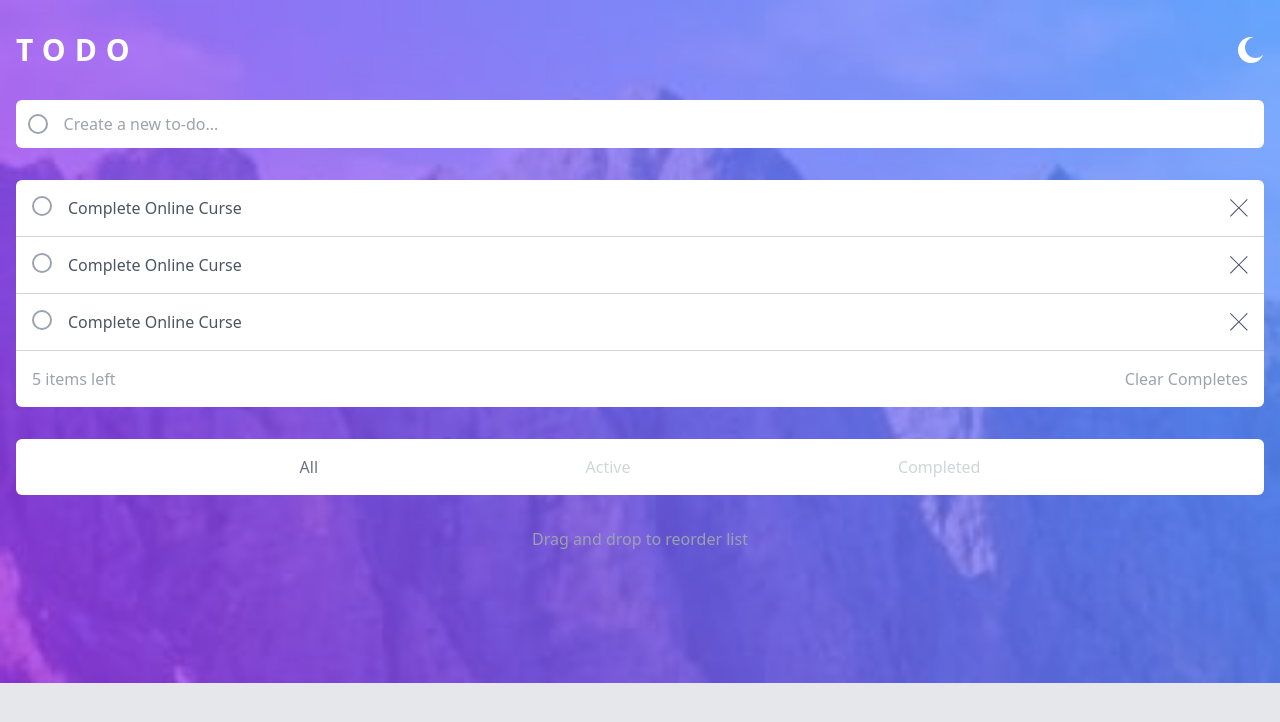
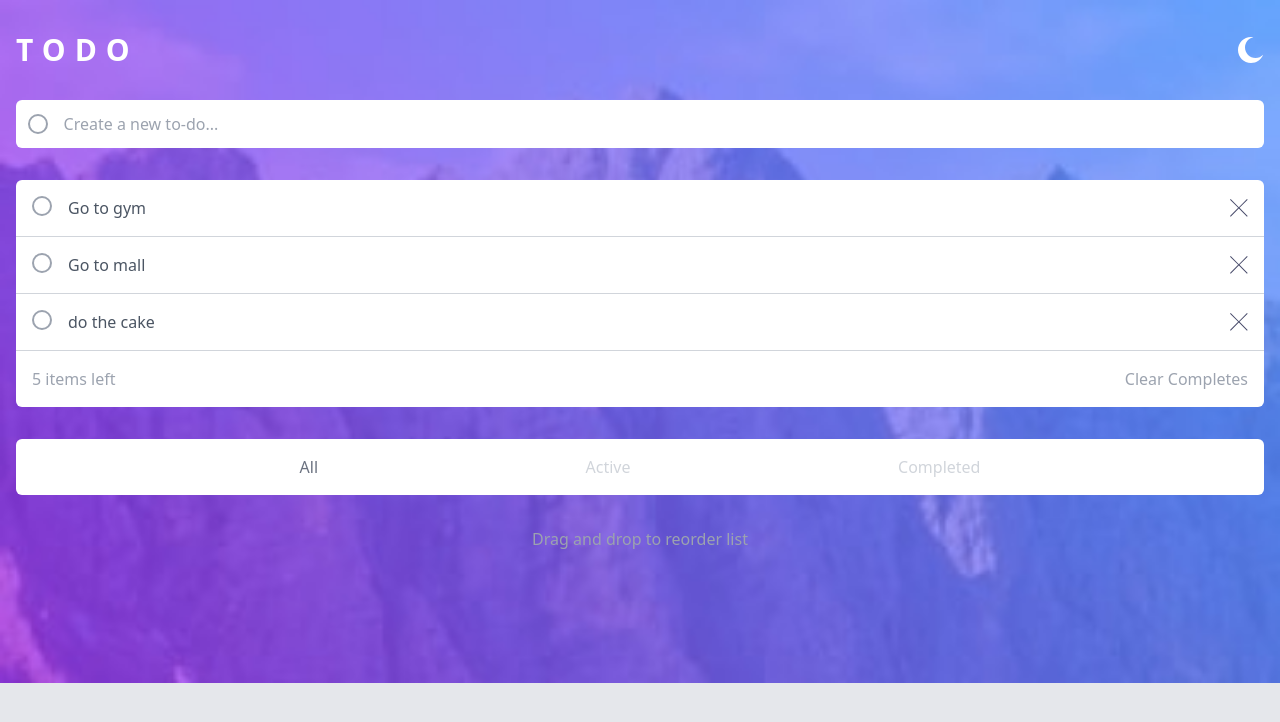
Before and after one commit to LinaAlvarado/Todo-app, a React (Vite) app: page / in a window 1280 px wide. Shown: the top 722 px of the page. Built offline with nearby package versions, Linux system fonts and the light colour scheme.

Commit message:
Creando componentes y funcionalidad de Agregar un to-do

```diff
--- a/src/App.jsx
+++ b/src/App.jsx
@@ -1,68 +1,57 @@
-import CrossIcon from "./components/icons/CrossIcon";
-import MoonIcon from "./components/icons/MoonIcon";
+import { useState } from "react";
+import Header from "./components/Header";
+import TodoComputed from "./components/TodoComputed";
+import TodoCreate from "./components/TodoCreate";
+import TodoFilter from "./components/TodoFilter";
+import TodoList from "./components/TodoList";
+
+const initialStateTodos = [
+  {
+    id: 1,
+    title: "Go to gym",
+    completed: false,
+  },
+  {
+    id: 2,
+    title: "Go to mall",
+    completed: false,
+  },
+  {
+    id: 3,
+    title: "do the cake",
+    completed: false,
+  },
+];
 
 const App = () => {
+  const [todos, setTodos] = useState(initialStateTodos);
+
+  const createTodo = (title) => {
+    const newTodo = {
+      id: Date.now(),
+      title,
+      completed:false,
+    }
+
+    setTodos([...todos, newTodo])
+  }
+
   return (
     <>
       <div className="min-h-screen bg-gray-200 bg-[url('./assets/images/bg-mobile-light.jpg')] bg-contain bg-no-repeat">
-        <header className="container mx-auto px-4 pt-8">
-          <div className="flex justify-between">
-            <h1 className="text-3xl font-bold uppercase tracking-[0.3em] text-white">
-              Todo
-            </h1>
-            <button> <MoonIcon/></button>
-          </div>
-          <form className="mt-8 flex items-center gap-4 overflow-hidden rounded-md bg-white p-3">
-            <span className="inline-block h-5 w-5 rounded-full border-2 border-gray-400"></span>
-            <input
-              className="w-full text-gray-400 outline-none"
-              type="text"
-              placeholder="Create a new to-do..."
-            />
-          </form>
-        </header>
+        <Header />
         <main className="container mx-auto mt-8 px-4">
-          <div className="rounded-md  bg-white ">
-            <article className="flex gap-4 border-b border-b-gray-300 py-4 px-4">
-              <button className=" inline-block h-5 w-5 flex-none rounded-full border-2 border-gray-400"></button>
-              <p className="grow text-gray-600"> Complete Online Curse</p>
-              <button className="flex-none">
-                <CrossIcon />
-              </button>
-            </article>
+          <TodoCreate createTodo = {createTodo} />
 
-            <article className="flex gap-4 border-b border-b-gray-300 py-4 px-4">
-              <button className=" inline-block h-5 w-5 flex-none rounded-full border-2 border-gray-400"></button>
-              <p className="grow text-gray-600"> Complete Online Curse</p>
-              <button className="flex-none">
-                <CrossIcon />
-              </button>
-            </article>
+          <TodoList todos={todos}/>
 
-            <article className="flex gap-4 border-b border-b-gray-300 py-4 px-4">
-              <button className=" inline-block h-5 w-5 flex-none rounded-full border-2 border-gray-400"></button>
-              <p className="grow text-gray-600"> Complete Online Curse</p>
-              <button className="flex-none">
-                <CrossIcon />
-              </button>
-            </article>
+          <TodoComputed />
 
-            <section className="p-4 flex justify-between">
-              <span className="text-gray-400"> 5 items left </span>
-              <button className="text-gray-400"> Clear Completes</button>
-            </section>
-          </div>
+          <TodoFilter />
         </main>
-
-        <section className="container mx-auto mt-8 px-4 ">
-          <div className="bg-white p-4 rounded-md flex justify-evenly">
-          <button className="font-medium text-gray-500"> All</button>
-          <button className="font-medium text-gray-300 hover:text-gray-500"> Active</button>
-          <button className="font-medium text-gray-300 hover:text-gray-500"> Completed</button>
-          </div>
-        </section>
-
-        <p className="text-gray-400 text-center mt-8"> Drag and drop to reorder list</p>
+        <footer className="mt-8 text-center text-gray-400">
+          Drag and drop to reorder list
+        </footer>
       </div>
     </>
   );
--- /dev/null
+++ b/src/components/Header.jsx
@@ -0,0 +1,18 @@
+import MoonIcon from "./icons/MoonIcon";
+
+const Header = () => {
+  return (
+    <header className="container mx-auto px-4 pt-8">
+      <div className="flex justify-between">
+        <h1 className="text-3xl font-bold uppercase tracking-[0.3em] text-white">
+          Todo
+        </h1>
+        <button>
+          <MoonIcon />
+        </button>
+      </div>
+    </header>
+  );
+};
+
+export default Header;
--- /dev/null
+++ b/src/components/TodoComputed.jsx
@@ -0,0 +1,10 @@
+const TodoComputed = () => {
+  return(
+    <section className="flex justify-between rounded-b-md bg-white p-4">
+    <span className="text-gray-400"> 5 items left </span>
+    <button className="text-gray-400"> Clear Completes</button>
+  </section>
+  )
+}
+
+export default TodoComputed
--- /dev/null
+++ b/src/components/TodoCreate.jsx
@@ -0,0 +1,31 @@
+import { useState } from "react";
+const TodoCreate = ({createTodo}) => {
+
+  const [title, setTitle] = useState("")
+
+  const handleSubmitAddTodo = (e) => {
+    e.preventDefault()
+    if(title.trim().length > 0){
+      createTodo(title)
+      return setTitle("")
+    }
+    setTitle("")
+  }
+
+
+  return (
+    <form onSubmit={handleSubmitAddTodo} className="mt-8 flex items-center gap-4 overflow-hidden rounded-md bg-white p-3">
+      <span className="inline-block h-5 w-5 rounded-full border-2 border-gray-400"></span>
+      <input
+        className="w-full text-gray-400 outline-none"
+        type="text"
+        placeholder="Create a new to-do..."
+        value={title}
+        onChange={(e)=> setTitle(e.target.value)}
+
+      />
+    </form>
+  );
+};
+
+export default TodoCreate;
--- /dev/null
+++ b/src/components/TodoFilter.jsx
@@ -0,0 +1,17 @@
+const TodoFilter = () =>{
+    return(
+        <section className="container mx-auto mt-8">
+        <div className="flex justify-evenly rounded-md bg-white p-4">
+          <button className="font-medium text-gray-500"> All</button>
+          <button className="font-medium text-gray-300 hover:text-gray-500">
+            Active
+          </button>
+          <button className="font-medium text-gray-300 hover:text-gray-500">
+            Completed
+          </button>
+        </div>
+      </section>
+    )
+}
+
+export default TodoFilter
--- /dev/null
+++ b/src/components/TodoItem.jsx
@@ -0,0 +1,15 @@
+import CrossIcon from "./icons/CrossIcon"
+
+const TodoItem = ({todo})=>{
+  const {id, title, completed} = todo
+    return(
+        <article className="flex gap-4 border-b border-b-gray-300 py-4 px-4">
+        <button className=" inline-block h-5 w-5 flex-none rounded-full border-2 border-gray-400"></button>
+        <p className="grow text-gray-600">{title}</p>
+        <button className="flex-none">
+          <CrossIcon />
+        </button>
+        </article>
+    )
+}
+export default TodoItem
--- /dev/null
+++ b/src/components/TodoList.jsx
@@ -0,0 +1,16 @@
+
+import TodoItem from "./TodoItem"
+
+const TodoList = ({todos})=>{
+    return(
+        <div className="mt-8  rounded-t-md bg-white ">
+            {
+                todos.map(todo=>(
+                    <TodoItem key={todo.id} todo={todo}/>
+                ))
+            }
+        </div>
+    )
+}
+
+export default TodoList
```
